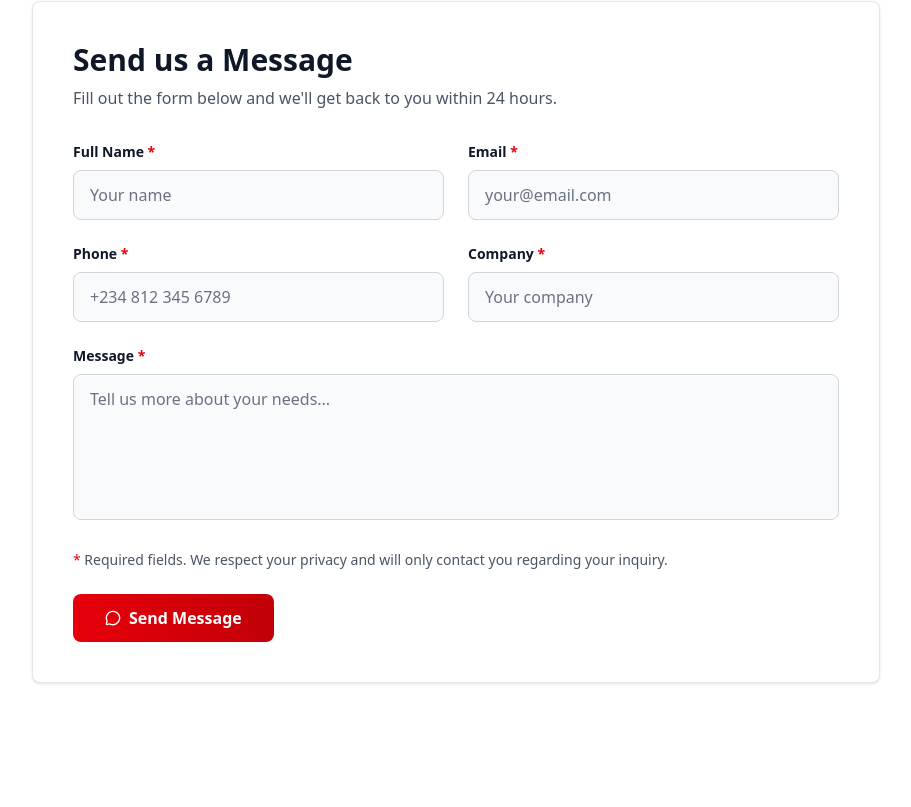
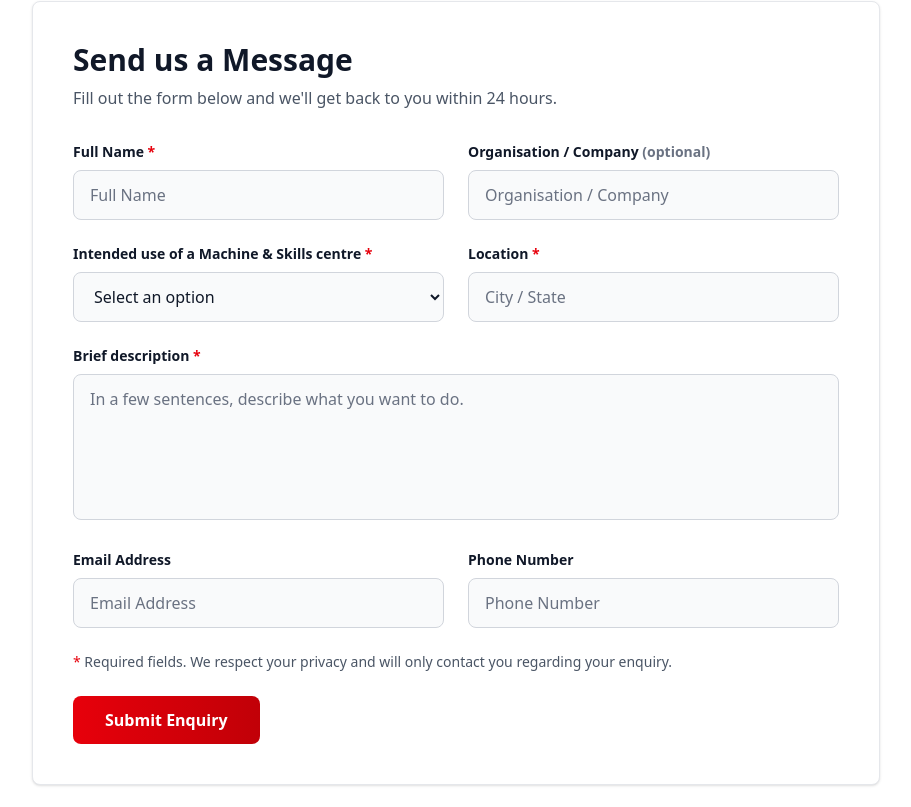
Before and after one commit to Oludefiyinfoluwa06/tmsc-client, a React (Vite) app: page /contact in a window 1280 px wide. Shown: the part 1293-2100 px from the top of the page, without its empty margins (184-1095 px from the left). Built offline with nearby package versions, Linux system fonts and the light colour scheme; no server answers.

Commit message:
Make changes

```diff
--- a/src/App.tsx
+++ b/src/App.tsx
@@ -7,7 +7,6 @@ import Contact from './pages/Contact'
 import Gallery from './pages/Gallery'
 import MachineExchangeProgram from './pages/MachineExchangeProgram'
 import ModularCenters from './pages/ModularCenters'
-import Platform from './pages/Platform'
 import Partners from './pages/Partners'
 import Modoola from './pages/Modoola'
 import MachineExchange from './pages/MachineExchange'
@@ -24,7 +23,7 @@ function AppLayout() {
           <Route path="/" element={<Homepage />} />
           <Route path="/machine-exchange-program" element={<MachineExchangeProgram />} />
           <Route path="/modular-centers" element={<ModularCenters />} />
-          <Route path="/platform" element={<Platform />} />
+          {/* <Route path="/platform" element={<Platform />} /> */}
           <Route path="/gallery" element={<Gallery />} />
           <Route path="/partners" element={<Partners />} />
           <Route path="/about" element={<About />} />
--- a/src/components/common/Engagement.tsx
+++ b/src/components/common/Engagement.tsx
@@ -9,7 +9,7 @@ export default function Engagement() {
 
         <div className="flex items-center justify-center gap-3 flex-wrap">
           <Link to="/contact" className="inline-flex items-center justify-center gap-2 px-6 py-3 rounded-lg font-semibold text-white bg-red-600 hover:bg-red-700 transition">Discuss Deployment</Link>
-          <Link to="/training" className="inline-flex items-center justify-center gap-2 px-6 py-3 rounded-lg font-semibold text-gray-700 bg-white border border-gray-200 hover:bg-gray-50 transition">Access Training & Use</Link>
+          <Link to="/contact" className="inline-flex items-center justify-center gap-2 px-6 py-3 rounded-lg font-semibold text-gray-700 bg-white border border-gray-200 hover:bg-gray-50 transition">Access Training & Use</Link>
         </div>
       </div>
     </section>
--- a/src/components/contact/ContactForm.tsx
+++ b/src/components/contact/ContactForm.tsx
@@ -1,19 +1,21 @@
 import { useState } from 'react'
-import { CheckCircle, MessageCircle } from 'lucide-react'
-import { sendWhatsAppMessage, craftContactMessage } from '../../utils/whatsapp'
+import { CheckCircle } from 'lucide-react'
+import { sendWhatsAppMessage } from '../../utils/whatsapp'
 
 
 export default function ContactForm() {
   const [formData, setFormData] = useState({
     fullName: '',
+    company: '', // optional
+    intendedUse: '',
+    location: '',
+    description: '',
     email: '',
     phone: '',
-    company: '',
-    message: '',
   })
   const [submitted, setSubmitted] = useState(false)
 
-  const handleInputChange = (e: React.ChangeEvent<HTMLInputElement | HTMLTextAreaElement>) => {
+  const handleInputChange = (e: React.ChangeEvent<HTMLInputElement | HTMLTextAreaElement | HTMLSelectElement>) => {
     const { name, value } = e.target
     setFormData(prev => ({
       ...prev,
@@ -24,23 +26,24 @@ export default function ContactForm() {
   const handleSendViaWhatsApp = (e: React.FormEvent) => {
     e.preventDefault()
 
-    if (!formData.fullName || !formData.phone || !formData.message) {
-      alert('Please fill in Name, Phone, and Message fields')
+    // basic validation: require name, intended use, location, description, and at least one contact
+    if (!formData.fullName || !formData.intendedUse || !formData.location || !formData.description) {
+      alert('Please complete Full Name, Intended use, Location, and Brief description.')
       return
     }
 
-    const whatsappMessage = craftContactMessage(
-      formData.fullName,
-      formData.company,
-      formData.email,
-      formData.phone,
-      formData.message
-    )
+    if (!formData.email && !formData.phone) {
+      alert('Please provide at least an Email Address or Phone Number.')
+      return
+    }
 
-    sendWhatsAppMessage({
-      message: whatsappMessage
-    })
-    setSubmitted(true);
+    const whatsappMessage = `Enquiry from website:\n\nFull Name: ${formData.fullName}\nOrganisation / Company: ${formData.company || 'N/A'}\nIntended use: ${formData.intendedUse}\nLocation: ${formData.location}\n\nBrief description:\n${formData.description}\n\nContact details:\nEmail: ${formData.email || 'N/A'}\nPhone: ${formData.phone || 'N/A'}`
+
+    // show success message first, then open WhatsApp after at least 1 second
+    setSubmitted(true)
+    setTimeout(() => {
+      sendWhatsAppMessage({ message: whatsappMessage })
+    }, 1000)
   }
 
   return (
@@ -60,87 +63,103 @@ export default function ContactForm() {
               <div className="grid grid-cols-1 md:grid-cols-2 gap-6">
                 {/* Full Name */}
                 <div>
-                  <label className="block text-sm font-semibold text-gray-900 mb-2">
-                    Full Name <span className="text-red-600">*</span>
-                  </label>
+                  <label className="block text-sm font-semibold text-gray-900 mb-2">Full Name <span className="text-red-600">*</span></label>
                   <input
                     type="text"
                     name="fullName"
                     value={formData.fullName}
                     onChange={handleInputChange}
-                    required
                     className="w-full px-4 py-3 bg-gray-50 border border-gray-300 rounded-lg text-gray-900 placeholder-gray-500 focus:outline-none focus:ring-2 focus:ring-red-500/20 focus:border-red-500 transition-all"
-                    placeholder="Your name"
+                    placeholder="Full Name"
                   />
                 </div>
 
-                {/* Email */}
+                {/* Organisation / Company (optional) */}
                 <div>
-                  <label className="block text-sm font-semibold text-gray-900 mb-2">
-                    Email <span className="text-red-600">*</span>
-                  </label>
+                  <label className="block text-sm font-semibold text-gray-900 mb-2">Organisation / Company <span className="text-gray-500">(optional)</span></label>
+                  <input
+                    type="text"
+                    name="company"
+                    value={formData.company}
+                    onChange={handleInputChange}
+                    className="w-full px-4 py-3 bg-gray-50 border border-gray-300 rounded-lg text-gray-900 placeholder-gray-500 focus:outline-none focus:ring-2 focus:ring-red-500/20 focus:border-red-500 transition-all"
+                    placeholder="Organisation / Company"
+                  />
+                </div>
+
+                {/* Intended use dropdown */}
+                <div>
+                  <label className="block text-sm font-semibold text-gray-900 mb-2">Intended use of a Machine & Skills centre <span className="text-red-600">*</span></label>
+                  <select
+                    name="intendedUse"
+                    value={formData.intendedUse}
+                    onChange={handleInputChange}
+                    className="w-full px-4 py-3 bg-gray-50 border border-gray-300 rounded-lg text-gray-900 focus:outline-none focus:ring-2 focus:ring-red-500/20 focus:border-red-500 transition-all"
+                  >
+                    <option value="">Select an option</option>
+                    <option value="Production work and skills use">Production work and skills use</option>
+                    <option value="Training linked to real production">Training linked to real production</option>
+                    <option value="Institutional or government deployment">Institutional or government deployment</option>
+                    <option value="Exploring centre sponsorship or partnership">Exploring centre sponsorship or partnership</option>
+                  </select>
+                </div>
+
+                {/* Location */}
+                <div>
+                  <label className="block text-sm font-semibold text-gray-900 mb-2">Location <span className="text-red-600">*</span></label>
+                  <input
+                    type="text"
+                    name="location"
+                    value={formData.location}
+                    onChange={handleInputChange}
+                    className="w-full px-4 py-3 bg-gray-50 border border-gray-300 rounded-lg text-gray-900 placeholder-gray-500 focus:outline-none focus:ring-2 focus:ring-red-500/20 focus:border-red-500 transition-all"
+                    placeholder="City / State"
+                  />
+                </div>
+              </div>
+
+              {/* Brief description */}
+              <div>
+                <label className="block text-sm font-semibold text-gray-900 mb-2">Brief description <span className="text-red-600">*</span></label>
+                <textarea
+                  name="description"
+                  value={formData.description}
+                  onChange={handleInputChange}
+                  rows={5}
+                  className="w-full px-4 py-3 bg-gray-50 border border-gray-300 rounded-lg text-gray-900 placeholder-gray-500 focus:outline-none focus:ring-2 focus:ring-red-500/20 focus:border-red-500 transition-all resize-none"
+                  placeholder="In a few sentences, describe what you want to do."
+                />
+              </div>
+
+              {/* Contact details */}
+              <div className="grid grid-cols-1 md:grid-cols-2 gap-6">
+                <div>
+                  <label className="block text-sm font-semibold text-gray-900 mb-2">Email Address</label>
                   <input
                     type="email"
                     name="email"
                     value={formData.email}
                     onChange={handleInputChange}
-                    required
                     className="w-full px-4 py-3 bg-gray-50 border border-gray-300 rounded-lg text-gray-900 placeholder-gray-500 focus:outline-none focus:ring-2 focus:ring-red-500/20 focus:border-red-500 transition-all"
-                    placeholder="your@email.com"
+                    placeholder="Email Address"
                   />
                 </div>
 
-                {/* Phone */}
                 <div>
-                  <label className="block text-sm font-semibold text-gray-900 mb-2">
-                    Phone <span className="text-red-600">*</span>
-                  </label>
+                  <label className="block text-sm font-semibold text-gray-900 mb-2">Phone Number</label>
                   <input
                     type="tel"
                     name="phone"
                     value={formData.phone}
                     onChange={handleInputChange}
-                    required
                     className="w-full px-4 py-3 bg-gray-50 border border-gray-300 rounded-lg text-gray-900 placeholder-gray-500 focus:outline-none focus:ring-2 focus:ring-red-500/20 focus:border-red-500 transition-all"
-                    placeholder="+234 812 345 6789"
-                  />
-                </div>
-
-                {/* Company */}
-                <div>
-                  <label className="block text-sm font-semibold text-gray-900 mb-2">
-                    Company <span className="text-red-600">*</span>
-                  </label>
-                  <input
-                    type="text"
-                    name="company"
-                    value={formData.company}
-                    onChange={handleInputChange}
-                    required
-                    className="w-full px-4 py-3 bg-gray-50 border border-gray-300 rounded-lg text-gray-900 placeholder-gray-500 focus:outline-none focus:ring-2 focus:ring-red-500/20 focus:border-red-500 transition-all"
-                    placeholder="Your company"
+                    placeholder="Phone Number"
                   />
                 </div>
               </div>
 
-              {/* Message */}
-              <div>
-                <label className="block text-sm font-semibold text-gray-900 mb-2">
-                  Message <span className="text-red-600">*</span>
-                </label>
-                <textarea
-                  name="message"
-                  value={formData.message}
-                  onChange={handleInputChange}
-                  required
-                  rows={5}
-                  className="w-full px-4 py-3 bg-gray-50 border border-gray-300 rounded-lg text-gray-900 placeholder-gray-500 focus:outline-none focus:ring-2 focus:ring-red-500/20 focus:border-red-500 transition-all resize-none"
-                  placeholder="Tell us more about your needs..."
-                />
-              </div>
-
               <p className="text-gray-600 text-sm">
-                <span className="text-red-600">*</span> Required fields. We respect your privacy and will only contact you regarding your inquiry.
+                <span className="text-red-600">*</span> Required fields. We respect your privacy and will only contact you regarding your enquiry.
               </p>
 
               {/* Submit Button */}
@@ -150,8 +169,7 @@ export default function ContactForm() {
                   type="button"
                   className="px-8 py-3 bg-linear-to-r from-red-600 to-red-700 text-white font-semibold rounded-lg hover:shadow-lg hover:-translate-y-0.5 transition-all flex items-center justify-center gap-2"
                 >
-                  <MessageCircle className="w-4 h-4" />
-                  Send Message
+                  Submit Enquiry
                 </button>
               </div>
             </form>
@@ -163,7 +181,7 @@ export default function ContactForm() {
               <CheckCircle className="w-12 h-12 text-green-600 mx-auto mb-4" />
               <h3 className="text-2xl font-bold text-green-900 mb-2">Thank You!</h3>
               <p className="text-green-800 mb-4">
-                Your message has been received. Our team will get back to you within 24 hours.
+                Thank you. We will review your enquiry and respond with the appropriate next step.
               </p>
               <button
                 onClick={() => window.location.reload()}
--- a/src/components/gallery/GalleryCTA.tsx
+++ b/src/components/gallery/GalleryCTA.tsx
@@ -4,9 +4,9 @@ import { Link } from 'react-router-dom';
 export default function GalleryCTA() {
   return (
     <div className="text-center border-t border-white/10 pt-16 mt-32">
-      <p className="text-white/70 text-lg mb-6">Ready to see our solutions at work?</p>
+      <p className="text-black text-lg mb-6">Ready to see our solutions at work?</p>
       <Link to="/contact" className="inline-flex items-center gap-2 px-8 py-3 bg-red-600 text-white font-semibold rounded-lg hover:bg-red-700 transition-colors duration-300 no-underline">
-        Schedule a Site Visit
+        Access Training & Use
         <ArrowRight size={18} />
       </Link>
     </div>
--- a/src/components/home/Standardization.tsx
+++ b/src/components/home/Standardization.tsx
@@ -7,7 +7,7 @@ export default function Standardization() {
   ];
 
   return (
-    <section className="w-full py-32 bg-gradient-to-b from-red-50/50 to-white relative overflow-hidden">
+    <section className="w-full py-32 bg-linear-to-b from-red-50/50 to-white relative overflow-hidden">
       <div className="absolute inset-0 overflow-hidden pointer-events-none">
         <div className="absolute top-1/2 right-0 w-96 h-96 bg-red-400/5 rounded-full blur-3xl"></div>
       </div>
@@ -15,7 +15,7 @@ export default function Standardization() {
       <div className="max-w-7xl mx-auto px-6 relative z-10">
         <div className="text-center mb-14">
           <h2 className="text-5xl lg:text-6xl font-bold text-gray-900 mb-4">Standardization</h2>
-          <div className="w-20 h-1 bg-gradient-to-r from-red-500 to-red-600 mx-auto rounded-full"></div>
+          <div className="w-20 h-1 bg-linear-to-r from-red-500 to-red-600 mx-auto rounded-full"></div>
         </div>
 
         <div className="max-w-4xl mx-auto space-y-4">
@@ -24,7 +24,7 @@ export default function Standardization() {
               key={index}
               className="relative bg-white border border-gray-100 rounded-xl p-8 hover:shadow-lg hover:border-red-200 transition-all duration-300 group"
             >
-              <div className="absolute left-0 top-0 bottom-0 w-1 bg-gradient-to-b from-red-500 to-red-600 rounded-l-xl"></div>
+              <div className="absolute left-0 top-0 bottom-0 w-1 bg-linear-to-b from-red-500 to-red-600 rounded-l-xl"></div>
               <div className="pl-6">
                 <p className="text-gray-700 text-lg leading-relaxed">{text}</p>
               </div>
--- a/src/components/layout/Navbar.tsx
+++ b/src/components/layout/Navbar.tsx
@@ -34,7 +34,7 @@ export default function Navbar() {
             <Link to="/about" className={`text-sm font-semibold no-underline transition-colors duration-300 relative after:absolute after:bottom-0 after:left-0 after:h-0.5 after:bg-red-500 after:transition-all after:duration-300 ${isActive('/about') ? 'text-gray-900 after:w-full' : 'text-gray-600 hover:text-gray-900 after:w-0 hover:after:w-full'}`}>About</Link>
             <Link to="/machine-exchange-program" className={`text-sm font-semibold no-underline transition-colors duration-300 relative after:absolute after:bottom-0 after:left-0 after:h-0.5 after:bg-red-500 after:transition-all after:duration-300 ${isActive('/machine-exchange-program') ? 'text-gray-900 after:w-full' : 'text-gray-600 hover:text-gray-900 after:w-0 hover:after:w-full'}`}>Programs</Link>
             <Link to="/modular-centers" className={`text-sm font-semibold no-underline transition-colors duration-300 relative after:absolute after:bottom-0 after:left-0 after:h-0.5 after:bg-red-500 after:transition-all after:duration-300 ${isActive('/modular-centers') ? 'text-gray-900 after:w-full' : 'text-gray-600 hover:text-gray-900 after:w-0 hover:after:w-full'}`}>Centers</Link>
-            <Link to="/platform" className={`text-sm font-semibold no-underline transition-colors duration-300 relative after:absolute after:bottom-0 after:left-0 after:h-0.5 after:bg-red-500 after:transition-all after:duration-300 ${isActive('/platform') ? 'text-gray-900 after:w-full' : 'text-gray-600 hover:text-gray-900 after:w-0 hover:after:w-full'}`}>Platform</Link>
+            {/* <Link to="/platform" className={`text-sm font-semibold no-underline transition-colors duration-300 relative after:absolute after:bottom-0 after:left-0 after:h-0.5 after:bg-red-500 after:transition-all after:duration-300 ${isActive('/platform') ? 'text-gray-900 after:w-full' : 'text-gray-600 hover:text-gray-900 after:w-0 hover:after:w-full'}`}>Platform</Link> */}
             <Link to="/gallery" className={`text-sm font-semibold no-underline transition-colors duration-300 relative after:absolute after:bottom-0 after:left-0 after:h-0.5 after:bg-red-500 after:transition-all after:duration-300 ${isActive('/gallery') ? 'text-gray-900 after:w-full' : 'text-gray-600 hover:text-gray-900 after:w-0 hover:after:w-full'}`}>Gallery</Link>
             <Link to="/partners" className={`text-sm font-semibold no-underline transition-colors duration-300 relative after:absolute after:bottom-0 after:left-0 after:h-0.5 after:bg-red-500 after:transition-all after:duration-300 ${isActive('/partners') ? 'text-gray-900 after:w-full' : 'text-gray-600 hover:text-gray-900 after:w-0 hover:after:w-full'}`}>Partners</Link>
           </nav>
--- a/src/components/modularCenters/ModularCentersCTA.tsx
+++ b/src/components/modularCenters/ModularCentersCTA.tsx
@@ -11,7 +11,7 @@ export default function ModularCentersCTA() {
 
       <div className="max-w-4xl mx-auto px-6 md:px-8 relative z-10 text-center">
         <div className="bg-gray-50 border border-gray-100 rounded-2xl p-12 md:p-16 shadow-lg">
-          <h2 className="text-5xl md:text-6xl font-bold text-gray-900 mb-8">Host a Modular Center</h2>
+          <h2 className="text-5xl md:text-6xl font-bold text-gray-900 mb-8">Use a center</h2>
           <p className="text-gray-700 text-lg mb-12 max-w-2xl mx-auto leading-relaxed">
             Transform your region's manufacturing capacity.
           </p>
--- a/src/components/modularCenters/ModularCentersHero.tsx
+++ b/src/components/modularCenters/ModularCentersHero.tsx
@@ -40,7 +40,7 @@ export default function ModularCentersHero() {
 
         <div className="flex gap-4 flex-wrap mb-22 animate-fade-in-up" style={{animationDelay: '0.2s'}}>
           <Link className="inline-flex items-center justify-center gap-2 px-8 py-4 rounded-lg font-semibold text-white bg-linear-to-r from-red-600 to-red-500 transition-all duration-300 shadow-xl hover:shadow-2xl hover:-translate-y-1 hover:from-red-500 hover:to-red-400" to="/contact">
-            Host a modular center
+            Use a center
             <ArrowRight size={20} />
           </Link>
         </div>
--- a/src/components/partners/PartnersCTA.tsx
+++ b/src/components/partners/PartnersCTA.tsx
@@ -18,7 +18,7 @@ export default function PartnersCTA() {
 
           <div className="flex flex-col sm:flex-row gap-4 justify-center">
             <Link className="inline-flex items-center justify-center gap-2 px-8 py-4 bg-red-600 text-white font-semibold rounded-lg hover:bg-red-700 transition-all duration-300 shadow-lg hover:-translate-y-1" to="/contact">
-             Use a Center for Training
+              Use a Center
               <ArrowRight size={20} />
             </Link>
           </div>
--- a/src/pages/About.tsx
+++ b/src/pages/About.tsx
@@ -1,4 +1,3 @@
-import EngagementHighlights from '../components/about/EngagementHighlights';
 import SystemSection from '../components/about/SystemSection';
 import CTASection from '../components/about/CTASection';
 
@@ -63,7 +62,7 @@ export default function About() {
         </div>
       </section>
 
-      <EngagementHighlights />
+      {/* <EngagementHighlights /> */}
       <SystemSection />
       <CTASection />
     </>
--- a/src/pages/Homepage.tsx
+++ b/src/pages/Homepage.tsx
@@ -1,5 +1,4 @@
 import PillarsSection from '../components/home/PillarsSection'
-import CredibilitySection from '../components/home/CredibilitySection'
 import CTASection from '../components/home/CTASection'
 import Standardization from '../components/home/Standardization'
 import AnchorStatement from '../components/common/AnchorStatement'
@@ -29,14 +28,14 @@ export default function Homepage() {
           <p className="text-base md:text-lg text-white/90 mb-8 max-w-3xl leading-relaxed font-light">Machine & Skills designs, deploys, and operates modular industrial training and production centers. We work with governments, institutions, and private operators to turn machines into practical, job-ready skills. Our focus is simple: shorten the gap between equipment, training, and real economic output.</p>
 
           <div className="flex gap-3 flex-wrap mb-8">
-            <Link to="/machine-exchange-program" className="inline-flex items-center justify-center gap-2 px-8 py-4 rounded-lg font-semibold text-white bg-red-600 transition-all duration-300 hover:shadow-lg hover:shadow-red-600/40 hover:-translate-y-0.5 text-base shadow-lg hover:bg-red-700">Use a Centre</Link>
+            <Link to="/modular-centers" className="inline-flex items-center justify-center gap-2 px-8 py-4 rounded-lg font-semibold text-white bg-red-600 transition-all duration-300 hover:shadow-lg hover:shadow-red-600/40 hover:-translate-y-0.5 text-base shadow-lg hover:bg-red-700">Use a Centre</Link>
             <Link to="/about" className="inline-flex items-center justify-center gap-2 px-6 py-3 rounded-lg font-semibold text-white/90 bg-transparent border border-white/40 transition-all duration-300 hover:bg-white/10 hover:border-white/60 hover:-translate-y-0.5 text-sm">Learn by Producing</Link>
           </div>
         </div>
       </section>
 
       <PillarsSection />
-      <CredibilitySection />
+      {/* <CredibilitySection /> */}
       <CTASection />
       <Standardization />
       <AnchorStatement />
--- a/src/pages/Modoola.tsx
+++ b/src/pages/Modoola.tsx
@@ -78,7 +78,7 @@ export default function Modoola() {
 
           <div className="flex gap-4 flex-wrap mb-22 animate-fade-in-up" style={{animationDelay: '0.2s'}}>
             <Link className="inline-flex items-center justify-center gap-2 px-8 py-4 rounded-lg font-semibold text-white bg-linear-to-r from-red-600 to-red-500 transition-all duration-300 shadow-xl hover:shadow-2xl hover:-translate-y-1 hover:from-red-500 hover:to-red-400" to="/contact">
-              Host a modular center
+              Use a center
               <ArrowRight size={20} />
             </Link>
           </div>
```
